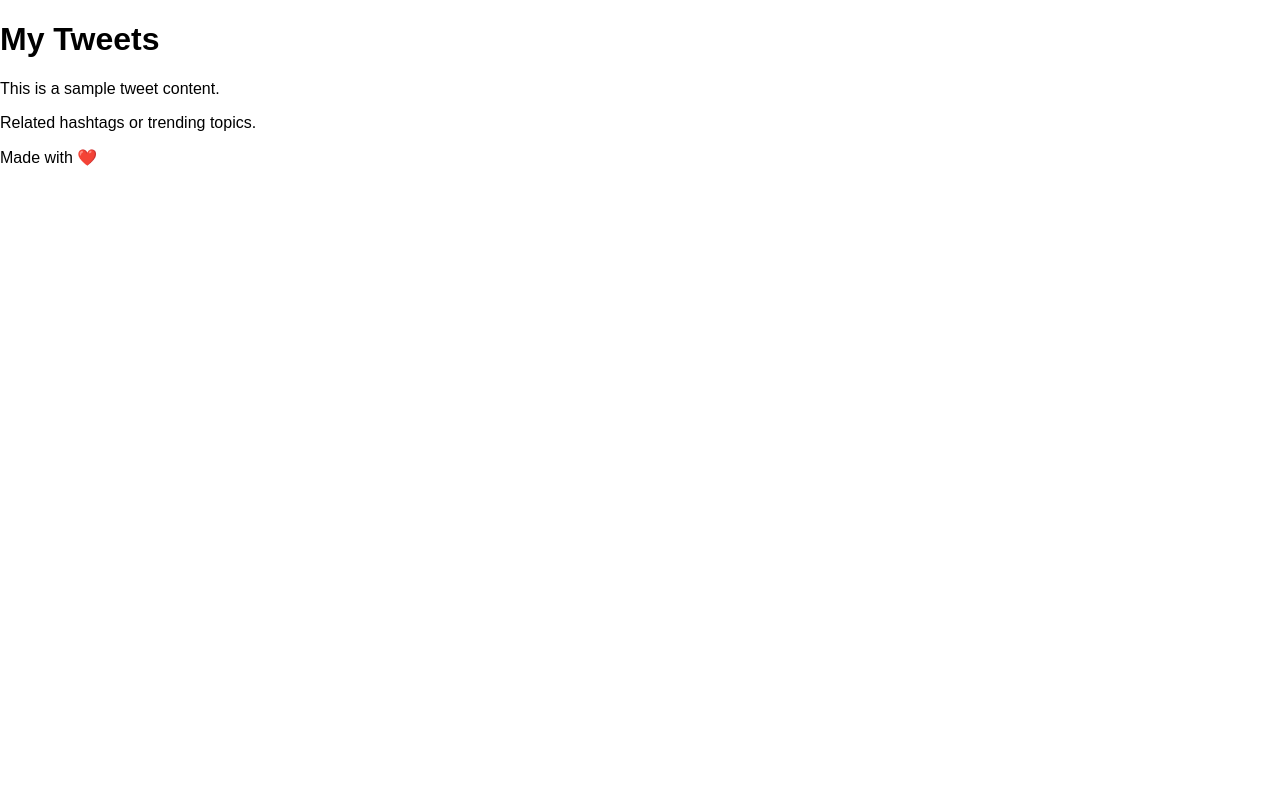
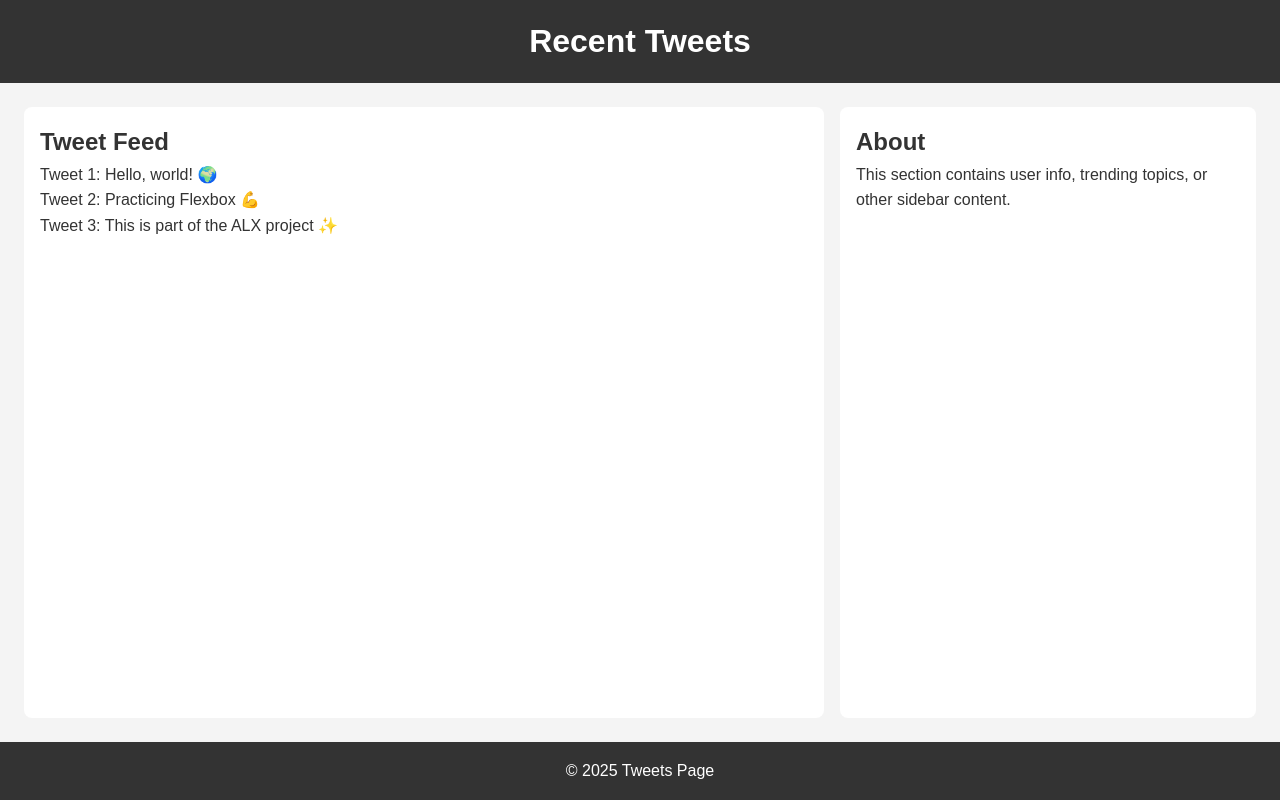
Before and after one commit to zeyneb20/alx_html_css, a plain HTML site: page css_basic/tweets.html in a window 1280 px wide. Drawn offline with Linux system fonts and the light colour scheme.

Commit message:
Task 0 & 1: Added HTML files and Flexbox CSS layout

```diff
--- a/css_basic/base.css
+++ b/css_basic/base.css
@@ -1,15 +1,45 @@
- body {
-  font-family: Arial, sans-serif;
+/* Reset default margins and paddings */
+* {
   margin: 0;
   padding: 0;
+  box-sizing: border-box;
 }
 
-ul {
-  list-style: none;
-  padding: 0;
+/* Set basic font and layout defaults */
+body {
+  font-family: Arial, sans-serif;
+  line-height: 1.6;
+  background-color: #f4f4f4;
+  color: #333;
 }
 
-a {
-  text-decoration: none;
-  color: inherit;
+/* Header and footer styling */
+header,
+footer {
+  background-color: #333;
+  color: white;
+  padding: 1rem;
+  text-align: center;
 }
+
+/* Layout spacing for main content */
+main {
+  flex: auto;
+  display: flex;
+  padding: 1rem;
+}
+
+/* Article and aside padding */
+article,
+aside {
+  padding: 1rem;
+  background-color: white;
+  margin: 0.5rem;
+  border-radius: 8px;
+}
+
+/* Make logo character (if added) larger */
+.logo {
+  font-size: 2rem;
+  font-weight: bold;
+}
--- a/css_basic/styles.css
+++ b/css_basic/styles.css
@@ -1 +1,32 @@
- /* Custom styles will go here */
+/* Make body a flex container in column direction */
+body {
+  display: flex;
+  flex-direction: column;
+  height: 100vh; /* Full viewport height */
+  margin: 0;
+}
+
+/* Make main a flex container in row direction */
+main {
+  display: flex;
+  flex-direction: row;
+  flex: auto;
+}
+
+/* Make article take 2/3 of the width */
+article {
+  flex: 2;
+  overflow-y: auto;
+}
+
+/* Make aside take 1/3 of the width */
+aside {
+  flex: 1;
+  overflow-y: auto;
+}
+
+/* Optional: Prevent header/footer from growing */
+header,
+footer {
+  flex-shrink: 0;
+}
--- a/css_basic/tweets.html
+++ b/css_basic/tweets.html
@@ -2,25 +2,34 @@
 <!DOCTYPE html>
 <html lang="en">
   <head>
-  <meta charset="UTF-8">
-  <title>Tweets</title>
-  <link href="base.css" rel="stylesheet">
-  <link href="styles.css" rel="stylesheet">
+    <meta charset="UTF-8" />
+    <meta name="viewport" content="width=device-width, initial-scale=1.0" />
+    <title>Tweets Page</title>
+    <link href="base.css" rel="stylesheet" />
+    <link href="styles.css" rel="stylesheet" />
   </head>
-<body>
+  <body class="works_on_smartphone">
     <header>
-    <h1>My Tweets</h1>
+      <h1>Recent Tweets</h1>
     </header>
+
     <main>
       <article>
-      <p>This is a sample tweet content.</p>
+        <h2>Tweet Feed</h2>
+        <p>Tweet 1: Hello, world! 🌍</p>
+        <p>Tweet 2: Practicing Flexbox 💪</p>
+        <p>Tweet 3: This is part of the ALX project ✨</p>
+        <!-- Add more tweets here -->
       </article>
+
       <aside>
-      <p>Related hashtags or trending topics.</p>
+        <h2>About</h2>
+        <p>This section contains user info, trending topics, or other sidebar content.</p>
       </aside>
     </main>
+
     <footer>
-    <p>Made with ❤️</p>
+      <p>&copy; 2025 Tweets Page</p>
     </footer>
   </body>
 </html>
```
Also changed, not shown: css_basic/index.html (+15 -8 lines). Lines whose indentation alone changed are shown as unchanged.
